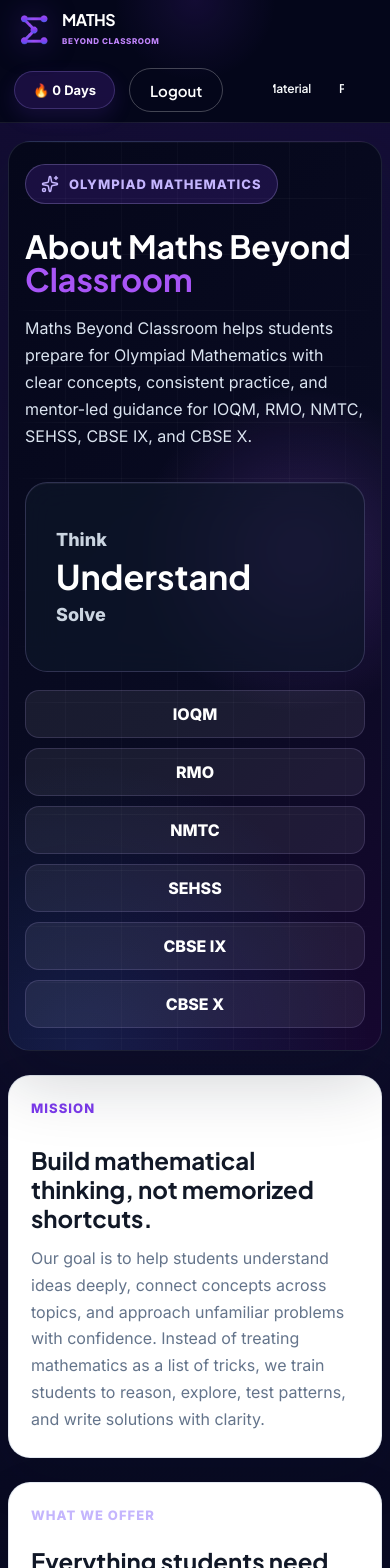
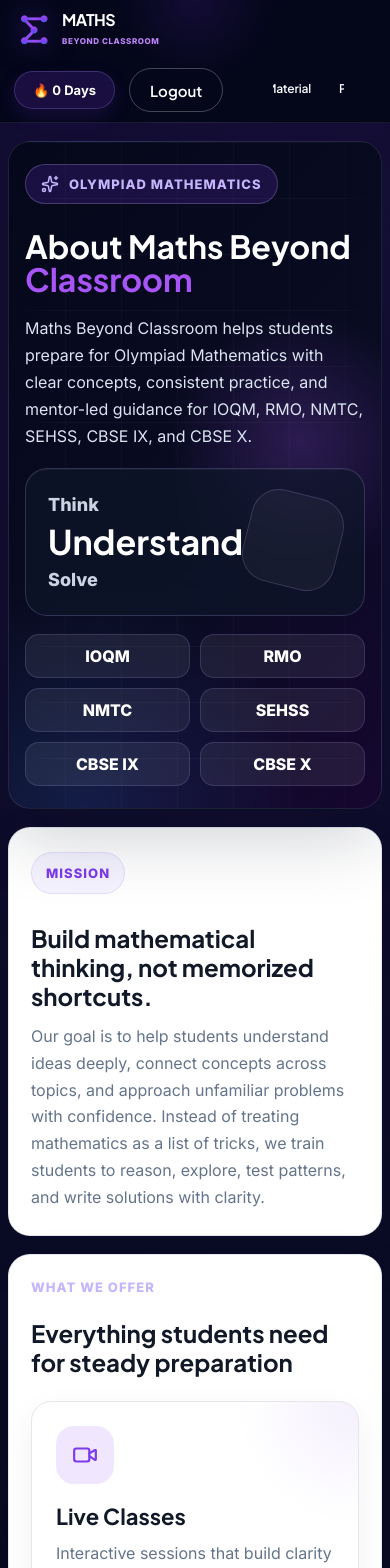
Before and after one commit to avilash07it/maths-beyond-classroom, a React (Vite) app: page /about in a window 390 px wide. Shown: the top 1568 px of the page. Built offline with nearby package versions, Linux system fonts and the light colour scheme; no server answers.

Commit message:
Responsiveness Improvement 2

```diff
--- a/src/components/Hero/Hero.css
+++ b/src/components/Hero/Hero.css
@@ -875,14 +875,14 @@ bottom: 115px;
   }
 
   .hero-right{
-    height:285px;
+    height:312px;
     margin-top:2px;
     overflow:visible;
   }
 
   .premium-math-visual{
-    width:min(280px, 74vw);
-    height:min(280px, 74vw);
+    width:min(306px, 76vw);
+    height:min(306px, 76vw);
     top:0;
     animation:floatVisualMobile 8s ease-in-out infinite;
   }
@@ -940,12 +940,12 @@ bottom: 115px;
   }
 
   .hero-right{
-    height:250px;
+    height:266px;
   }
 
   .premium-math-visual{
-    width:min(238px, 72vw);
-    height:min(238px, 72vw);
+    width:min(258px, 74vw);
+    height:min(258px, 74vw);
   }
 
   .float-card{
--- a/src/components/PageTransition.jsx
+++ b/src/components/PageTransition.jsx
@@ -1,11 +1,13 @@
-import { motion } from "framer-motion";
+import { motion, useReducedMotion } from "framer-motion";
 
 function PageTransition({ children }) {
+  const shouldReduceMotion = useReducedMotion();
+
   return (
     <motion.div
       initial={{
         opacity: 0,
-        y: 14,
+        y: shouldReduceMotion ? 0 : 12,
       }}
       animate={{
         opacity: 1,
@@ -13,10 +15,10 @@ function PageTransition({ children }) {
       }}
       exit={{
         opacity: 0,
-        y: -10,
+        y: shouldReduceMotion ? 0 : -8,
       }}
       transition={{
-        duration: 0.24,
+        duration: shouldReduceMotion ? 0.12 : 0.24,
         ease: [0.22, 1, 0.36, 1],
       }}
       style={{
--- a/src/index.css
+++ b/src/index.css
@@ -31,6 +31,135 @@ body {
   font-family: var(--font-body);
 }
 
+.premium-loading-page {
+  min-height: 100vh;
+  background:
+    radial-gradient(circle at 72% 12%, rgba(124, 58, 237, 0.22), transparent 30%),
+    linear-gradient(180deg, #05071a 0%, #080b22 58%, #05071a 100%) !important;
+}
+
+.premium-loading-shell {
+  min-height: calc(100vh - 88px);
+  display: grid;
+  place-items: center;
+}
+
+.premium-page-loader {
+  width: min(720px, 100%);
+  min-height: 260px;
+  position: relative;
+  overflow: hidden;
+  display: grid;
+  align-content: center;
+  gap: 26px;
+  padding: 34px;
+  border-radius: 22px;
+  color: #ffffff;
+  background:
+    radial-gradient(circle at 18% 10%, rgba(168, 85, 247, 0.2), transparent 34%),
+    rgba(15, 23, 42, 0.72);
+  border: 1px solid rgba(196, 181, 253, 0.18);
+  box-shadow:
+    0 28px 76px rgba(0, 0, 0, 0.3),
+    inset 0 1px 0 rgba(255, 255, 255, 0.08);
+  backdrop-filter: blur(18px);
+}
+
+.premium-page-loader::before {
+  content: "";
+  position: absolute;
+  inset: 0;
+  background: linear-gradient(110deg, transparent 0%, rgba(255, 255, 255, 0.08) 42%, transparent 62%);
+  transform: translateX(-100%);
+  animation: premiumLoaderShine 1.8s ease-in-out infinite;
+}
+
+.premium-loader-bar {
+  width: 118px;
+  height: 4px;
+  overflow: hidden;
+  border-radius: 999px;
+  background: rgba(196, 181, 253, 0.18);
+}
+
+.premium-loader-bar::after {
+  content: "";
+  display: block;
+  width: 46%;
+  height: 100%;
+  border-radius: inherit;
+  background: linear-gradient(90deg, #a855f7, #22d3ee);
+  animation: premiumLoaderBar 1.1s ease-in-out infinite;
+}
+
+.premium-loader-copy,
+.premium-loader-grid {
+  position: relative;
+  z-index: 1;
+}
+
+.premium-loader-copy span {
+  color: #c4b5fd;
+  font-size: 12px;
+  font-weight: 900;
+  letter-spacing: 0.08em;
+  text-transform: uppercase;
+}
+
+.premium-loader-copy h2 {
+  margin: 10px 0 0;
+  color: #ffffff;
+  font-family: var(--font-heading);
+  font-size: clamp(26px, 4vw, 38px);
+  line-height: 1.12;
+}
+
+.premium-loader-grid {
+  display: grid;
+  grid-template-columns: repeat(3, minmax(0, 1fr));
+  gap: 14px;
+}
+
+.premium-loader-grid span {
+  height: 76px;
+  border-radius: 16px;
+  background:
+    linear-gradient(90deg, rgba(255,255,255,0.05), rgba(255,255,255,0.12), rgba(255,255,255,0.05));
+  background-size: 220% 100%;
+  border: 1px solid rgba(196, 181, 253, 0.12);
+  animation: premiumSkeleton 1.4s ease-in-out infinite;
+}
+
+@keyframes premiumLoaderShine {
+  0% {
+    transform: translateX(-100%);
+  }
+
+  100% {
+    transform: translateX(100%);
+  }
+}
+
+@keyframes premiumLoaderBar {
+  0% {
+    transform: translateX(-100%);
+  }
+
+  100% {
+    transform: translateX(230%);
+  }
+}
+
+@keyframes premiumSkeleton {
+  0%, 100% {
+    background-position: 120% 0;
+  }
+
+  50% {
+    background-position: 0 0;
+  }
+}
+
 h1,
 h2,
 h3,
@@ -61,3 +190,25 @@ button,
     min-width: 0;
   }
 }
+
+@media (max-width: 768px) {
+  .premium-loading-shell {
+    min-height: calc(100vh - 132px);
+    padding: 18px 14px 36px;
+  }
+
+  .premium-page-loader {
+    min-height: 230px;
+    padding: 24px 20px;
+    border-radius: 18px;
+  }
+
+  .premium-loader-grid {
+    grid-template-columns: 1fr;
+    gap: 10px;
+  }
+
+  .premium-loader-grid span {
+    height: 48px;
+  }
+}
--- a/src/pages/About/About.css
+++ b/src/pages/About/About.css
@@ -451,3 +451,162 @@
     font-size: 24px;
   }
 }
+
+/* About page balance refinements */
+.about-hero-panel {
+  align-self: stretch;
+  grid-template-rows: minmax(0, 1fr) auto;
+}
+
+.about-equation-card {
+  position: relative;
+  overflow: hidden;
+}
+
+.about-equation-card::after {
+  content: "";
+  position: absolute;
+  right: 24px;
+  top: 24px;
+  width: 92px;
+  height: 92px;
+  border-radius: 28px;
+  border: 1px solid rgba(196, 181, 253, 0.18);
+  transform: rotate(14deg);
+  background: rgba(255, 255, 255, 0.04);
+}
+
+.about-topic-grid span {
+  min-height: 54px;
+}
+
+.about-mission {
+  align-items: center;
+}
+
+.about-section-label {
+  min-height: 42px;
+  padding: 0 14px;
+  border-radius: 999px;
+  background: #f5f3ff;
+  border: 1px solid rgba(124, 58, 237, 0.12);
+}
+
+.about-mission .about-section-label,
+.about-vision .about-section-label {
+  align-self: start;
+}
+
+.about-offer-grid,
+.about-choice-grid {
+  align-items: stretch;
+}
+
+.about-feature-card,
+.about-choice-card {
+  display: flex;
+  flex-direction: column;
+}
+
+.about-feature-card {
+  min-height: 218px;
+}
+
+.about-feature-card p,
+.about-choice-card p {
+  margin-top: 10px;
+}
+
+.about-kota-card {
+  position: relative;
+  overflow: hidden;
+  align-items: center;
+}
+
+.about-kota-card::after {
+  content: "";
+  position: absolute;
+  right: 34px;
+  bottom: -32px;
+  width: 210px;
+  height: 96px;
+  border-radius: 50%;
+  background: radial-gradient(circle, rgba(124, 58, 237, 0.12), transparent 68%);
+  pointer-events: none;
+}
+
+.about-choice-card {
+  min-height: 194px;
+}
+
+.about-bottom-cta {
+  position: relative;
+  overflow: hidden;
+}
+
+.about-bottom-cta::after {
+  content: "";
+  position: absolute;
+  right: 28px;
+  top: 50%;
+  width: 180px;
+  height: 180px;
+  border-radius: 50%;
+  transform: translateY(-50%);
+  border: 1px solid rgba(196, 181, 253, 0.12);
+  background: radial-gradient(circle, rgba(168, 85, 247, 0.14), transparent 64%);
+  pointer-events: none;
+}
+
+.about-bottom-cta > * {
+  position: relative;
+  z-index: 1;
+}
+
+@media (max-width: 1180px) {
+  .about-hero-panel {
+    grid-template-columns: minmax(0, 1fr) minmax(260px, 0.72fr);
+    grid-template-rows: none;
+    align-items: stretch;
+  }
+}
+
+@media (max-width: 760px) {
+  .about-shell {
+    padding-bottom: 42px;
+  }
+
+  .about-hero {
+    gap: 18px;
+  }
+
+  .about-hero-panel {
+    grid-template-columns: 1fr;
+  }
+
+  .about-equation-card {
+    min-height: 148px;
+    padding: 22px;
+  }
+
+  .about-topic-grid {
+    grid-template-columns: repeat(2, minmax(0, 1fr));
+  }
+
+  .about-topic-grid span {
+    min-height: 44px;
+  }
+
+  .about-mission,
+  .about-section,
+  .about-kota-card,
+  .about-vision,
+  .about-bottom-cta {
+    margin-top: 18px;
+  }
+
+  .about-feature-card,
+  .about-choice-card {
+    min-height: 0;
+  }
+}
--- a/src/pages/Lectures/Lectures.jsx
+++ b/src/pages/Lectures/Lectures.jsx
@@ -127,8 +127,23 @@ if (!loading && lectures.length === 0) {
  if (loading) {
   return (
     <PageTransition>
-      <div className="lectures-page">
-         <h2>Loading lectures...</h2>
+      <div className="lectures-page premium-loading-page">
+        <DashboardNavbar />
+
+        <main className="lectures-shell premium-loading-shell">
+          <section className="premium-page-loader" aria-busy="true">
+            <span className="premium-loader-bar" />
+            <div className="premium-loader-copy">
+              <span>Preparing Library</span>
+              <h2>Loading lectures...</h2>
+            </div>
+            <div className="premium-loader-grid">
+              <span />
+              <span />
+              <span />
+            </div>
+          </section>
+        </main>
       </div>
     </PageTransition>
   );
--- a/src/pages/POTD/POTD.jsx
+++ b/src/pages/POTD/POTD.jsx
@@ -132,23 +132,43 @@ useEffect(() => {
 }, [todayProblem]);
 if (loading) {
   return (
-    <div className="potd-page">
+    <PageTransition>
+      <div className="potd-page premium-loading-page">
         <DashboardNavbar />
-      <main className="potd-shell">
+        <main className="potd-shell premium-loading-shell">
+          <section className="premium-page-loader" aria-busy="true">
+            <span className="premium-loader-bar" />
+            <div className="premium-loader-copy">
+              <span>Daily Challenge</span>
               <h2>Loading today's problem...</h2>
+            </div>
+            <div className="premium-loader-grid">
+              <span />
+              <span />
+              <span />
+            </div>
+          </section>
         </main>
       </div>
+    </PageTransition>
   );
 }
 
 if (!todayProblem) {
   return (
-    <div className="potd-page">
+    <PageTransition>
+      <div className="potd-page premium-loading-page">
         <DashboardNavbar />
-      <main className="potd-shell">
+        <main className="potd-shell premium-loading-shell">
+          <section className="premium-page-loader">
+            <div className="premium-loader-copy">
+              <span>Daily Challenge</span>
               <h2>No POTD Published Yet</h2>
+            </div>
+          </section>
         </main>
       </div>
+    </PageTransition>
   );
 }
 const streakDays = [];
--- a/src/pages/StudyMaterial/StudyMaterial.jsx
+++ b/src/pages/StudyMaterial/StudyMaterial.jsx
@@ -121,13 +121,26 @@ const featuredMaterial =
   };
 if (loading) {
   return (
-    <div className="study-material-page">
-      <DashboardNavbar />
+    <PageTransition>
+      <div className="study-material-page premium-loading-page">
+        <DashboardNavbar />
 
-      <main className="study-material-shell">
-        <h2>Loading study materials...</h2>
-      </main>
-    </div>
+        <main className="study-material-shell premium-loading-shell">
+          <section className="premium-page-loader" aria-busy="true">
+            <span className="premium-loader-bar" />
+            <div className="premium-loader-copy">
+              <span>Syncing Resources</span>
+              <h2>Loading study materials...</h2>
+            </div>
+            <div className="premium-loader-grid">
+              <span />
+              <span />
+              <span />
+            </div>
+          </section>
+        </main>
+      </div>
+    </PageTransition>
   );
 }
   return (
```
Lines whose indentation alone changed are shown as unchanged.
